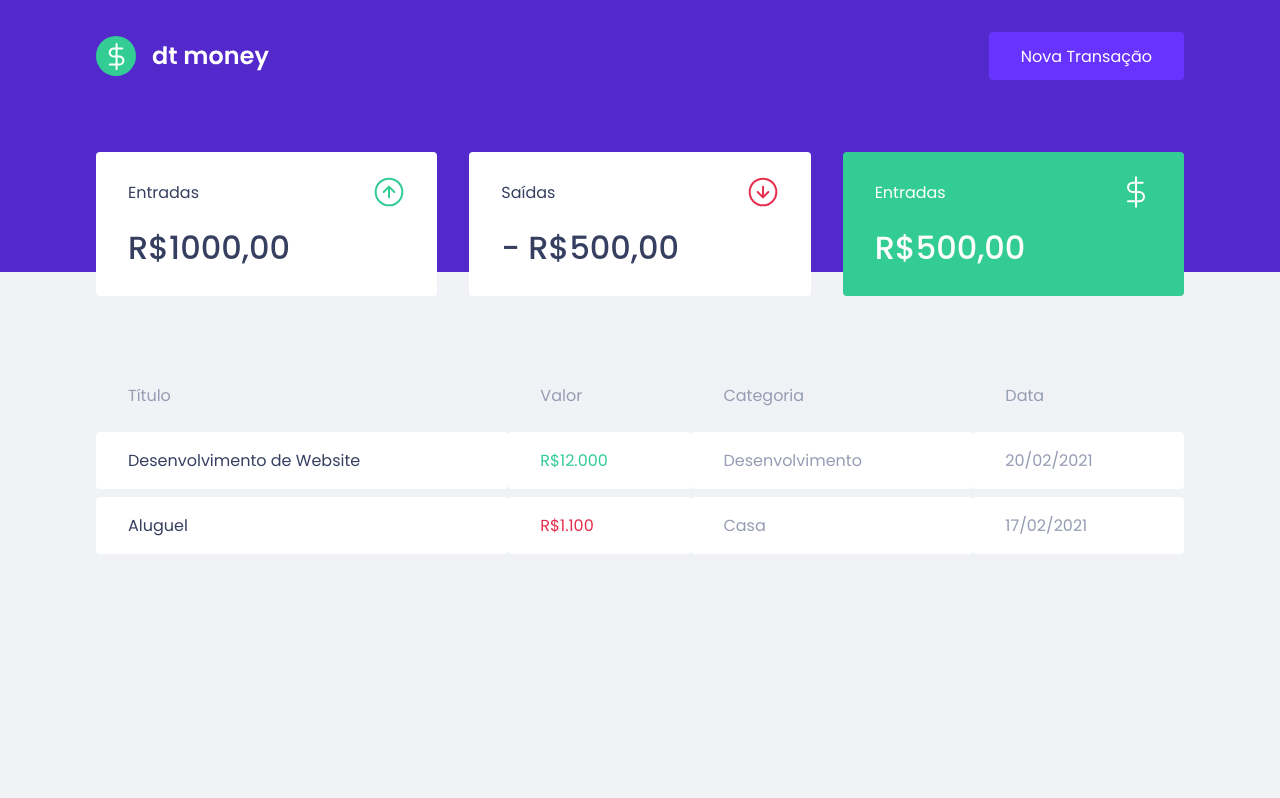
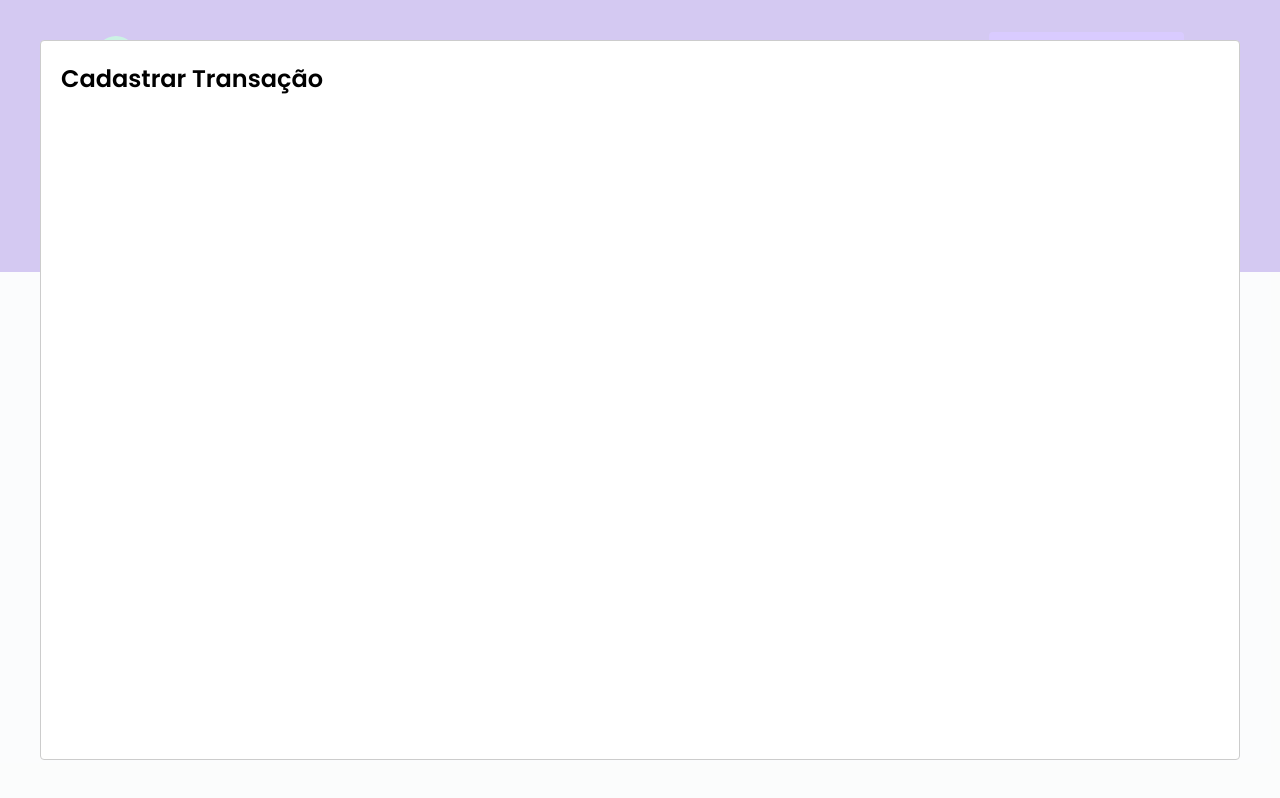
Before and after one commit to NicolasSampaio/IgniteReactJSChapter2, a React (Create React App) app: page / in a window 1280 px wide. Both pictures are taken after a click on the button "Nova Transação". Built offline with nearby package versions, Linux system fonts and the light colour scheme; no server answers; what miragejs would draw is missing.

Commit message:
Now using react-modal

```diff
--- a/package.json
+++ b/package.json
@@ -3,10 +3,12 @@
   "version": "0.1.0",
   "private": true,
   "dependencies": {
+    "@types/react-modal": "^3.12.1",
     "axios": "^0.21.4",
     "miragejs": "^0.1.41",
     "react": "^17.0.2",
     "react-dom": "^17.0.2",
+    "react-modal": "^3.14.3",
     "react-scripts": "4.0.3",
     "styled-components": "^5.3.0",
     "typescript": "^4.1.2",
--- a/src/App.tsx
+++ b/src/App.tsx
@@ -1,12 +1,35 @@
+import { useState } from "react";
+import Modal from "react-modal";
+
 import { Dashboard } from "./components/Dashboard";
 import { Header } from "./components/Header/index";
 import { GlobalStyle } from "./styles/global";
 
+Modal.setAppElement("#root");
+
 export function App() {
+  const [isNewTransactionModalOpen, setIsNewTransactionModalOpen] =
+    useState(false);
+
+  function handleOpenNewTransactionModal() {
+    setIsNewTransactionModalOpen(true);
+  }
+
+  function handleCloseNewTransactionModal() {
+    setIsNewTransactionModalOpen(false);
+  }
+
   return (
     <>
-      <Header />
+      <Header onOpenNewTransactionModal={handleOpenNewTransactionModal} />
       <Dashboard />
+
+      <Modal
+        isOpen={isNewTransactionModalOpen}
+        onRequestClose={handleCloseNewTransactionModal}
+      >
+        <h2>Cadastrar Transação</h2>
+      </Modal>
       <GlobalStyle />
     </>
   );
--- a/src/components/Header/index.tsx
+++ b/src/components/Header/index.tsx
@@ -1,12 +1,20 @@
+import { useState } from "react";
+
 import logoImg from "../../assets/logo.svg";
 import { Container, Content } from "./styles";
 
-export function Header() {
+interface HeaderProps {
+  onOpenNewTransactionModal: () => void;
+}
+
+export function Header({ onOpenNewTransactionModal }: HeaderProps) {
   return (
     <Container>
       <Content>
         <img src={logoImg} alt="dt money" />
-        <button type="button">Nova Transação</button>
+        <button type="button" onClick={onOpenNewTransactionModal}>
+          Nova Transação
+        </button>
       </Content>
     </Container>
   );
```
Also changed, not shown: 1 other file (tests, documents, lock files or other folders).
